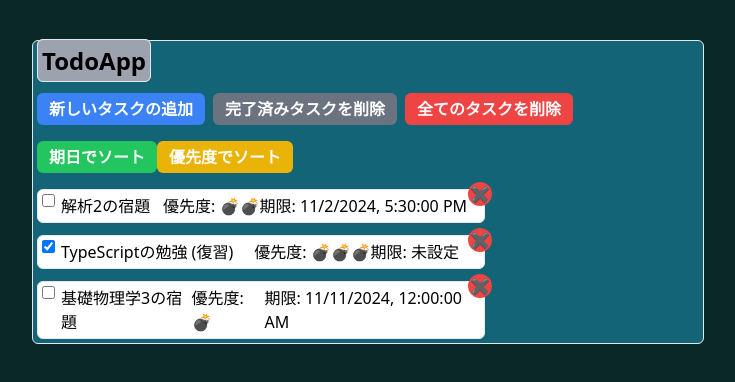
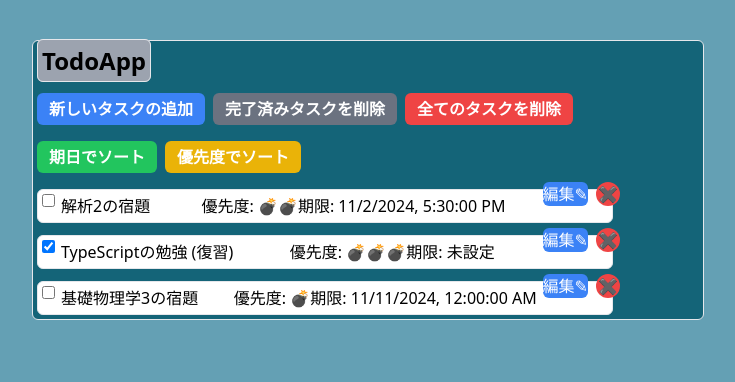
Before and after one commit to megumegu256/react-todo-app, a React (Vite) app: page / in a window 1280 px wide. Shown: the top 382 px of the page, without its empty margins (272-1007 px from the left). Built offline with nearby package versions, Linux system fonts and the light colour scheme.

Commit message:
update 5 files

```diff
--- a/index.html
+++ b/index.html
@@ -35,7 +35,7 @@
     </script>
     <style>
       body {
-        background-color: rgb(10, 40, 40);
+        background-color: rgb(100, 160, 180);
       }
     </style>
   </head>
--- a/src/App.tsx
+++ b/src/App.tsx
@@ -36,6 +36,22 @@ const App = () => {
 
   const deleteTodo = (id: string) => {
     const updatedTodos = todos.filter((todo) => todo.id !== id);
+    setTodos(updatedTodos);
+  };
+
+  const editTodo = (
+    id: string,
+    name: string,
+    priority: number,
+    deadline: Date | null
+  ) => {
+    const updatedTodos = todos.map((todo) => {
+      if (todo.id === id) {
+        return { ...todo, name, priority, deadline };
+      } else {
+        return todo;
+      }
+    });
     setTodos(updatedTodos);
   };
 
@@ -159,6 +175,7 @@ const App = () => {
         </button>
       </div>
 
+      <div className="flex items-center space-x-2">
         <button
           type="button"
           onClick={sortTodosByDeadline}
@@ -174,6 +191,7 @@ const App = () => {
         >
           優先度でソート
         </button>
+      </div>
 
       <TodoList
         todos={todos}
--- a/src/TodoList.tsx
+++ b/src/TodoList.tsx
@@ -23,7 +23,7 @@ const TodoList = (props: Props) => {
       {todos.map((todo) => (
         <div
           key={todo.id}
-          className="relative flex max-w-md items-center justify-between rounded-md border bg-white p-1"
+          className="relative flex max-w-xl items-center justify-between rounded-md border bg-white p-1"
         >
           <div className="flex grow items-start">
             <input
@@ -52,6 +52,15 @@ const TodoList = (props: Props) => {
 
             <div className="flex grow items-end">
               <button
+                className="absolute -top-2 right-6 flex items-center justify-center rounded-md bg-blue-500 text-white hover:bg-blue-600"
+                onClick={() => props.Todo(todo.id)}
+              >
+                編集✎
+              </button>
+            </div>
+
+            <div className="flex grow items-end">
+              <button
                 onClick={() => props.deleteTodo(todo.id)}
                 className="absolute -right-2 -top-2 flex size-6 items-center justify-center rounded-full bg-red-500 text-white hover:bg-red-600"
               >
```
Lines whose indentation alone changed are shown as unchanged.
